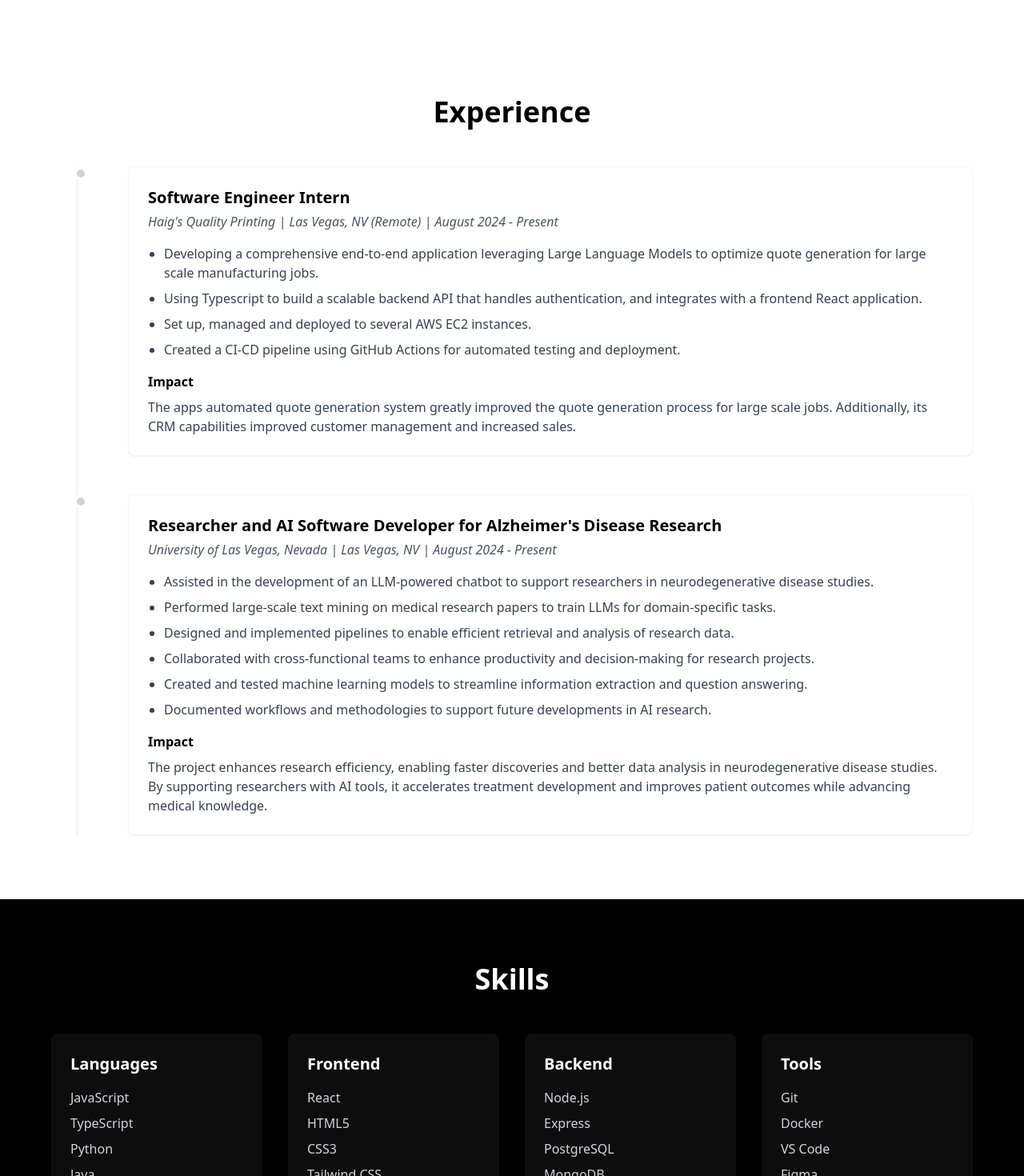
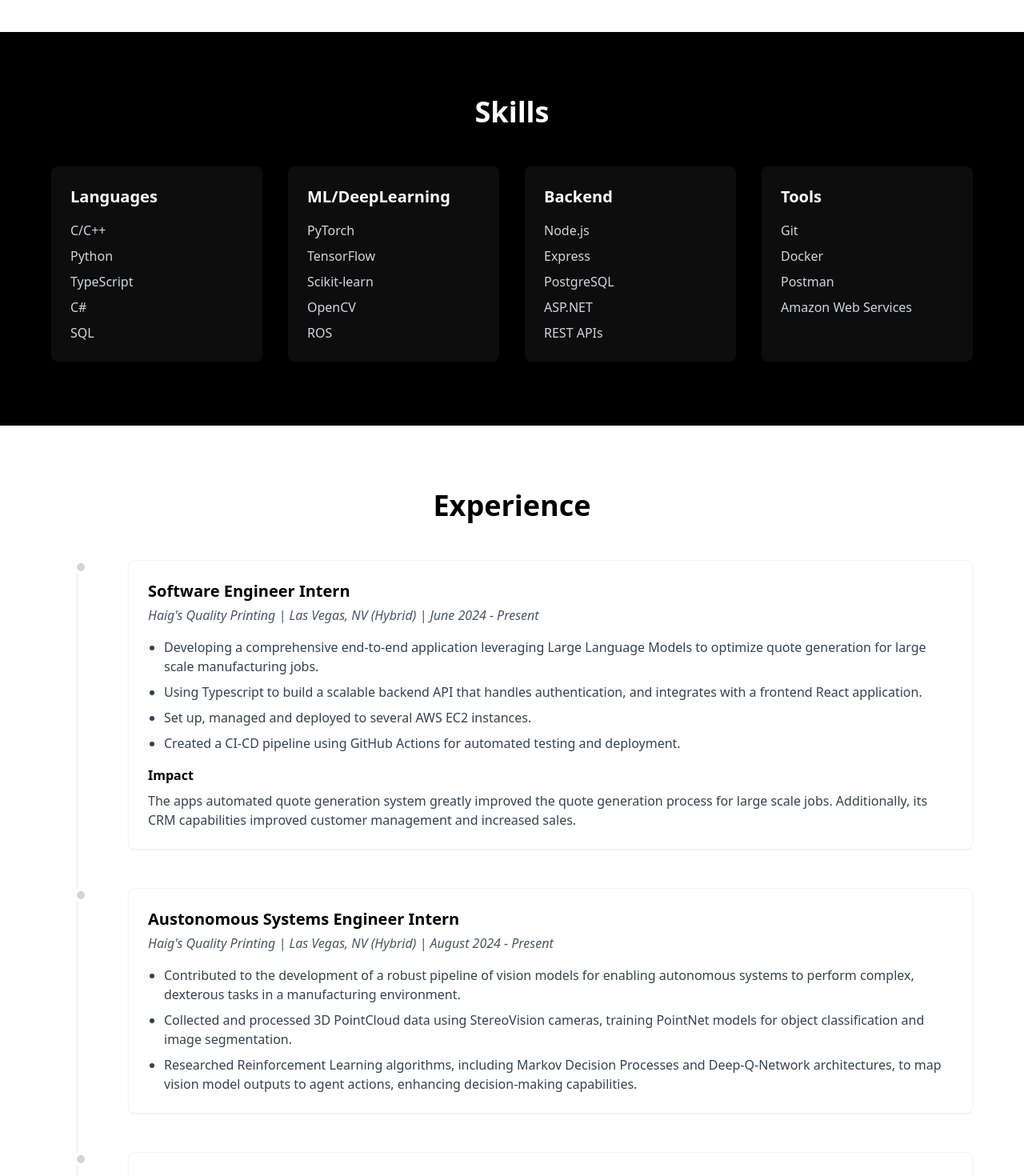
Before and after one commit to AbrehamT/PortfolioSite_Main, a React (Vite) app: page / in a window 1280 px wide. Shown: the part 1460-2930 px from the top of the page at 80% size. Built offline with nearby package versions, Linux system fonts and the light colour scheme.

Commit message:
updated experience and skills

```diff
--- a/src/App.tsx
+++ b/src/App.tsx
@@ -14,9 +14,8 @@ function App() {
       <Header />
       <Hero />
       <About />
+      <Skills />
       <Experience />
-
-      <Skills />
       {/* <Projects /> */}
       <Contact />
       <Footer />
--- a/src/components/Experience.tsx
+++ b/src/components/Experience.tsx
@@ -15,8 +15,8 @@ const experiences: ExperienceItem[] = [
   {
     title: "Software Engineer Intern",
     company: "Haig's Quality Printing",
-    location: "Las Vegas, NV (Remote)",
-    date: "August 2024 - Present",
+    location: "Las Vegas, NV (Hybrid)",
+    date: "June 2024 - Present",
     bullets: [
       "Developing a comprehensive end-to-end application leveraging Large Language Models to optimize quote generation for large scale manufacturing jobs.",
       "Using Typescript to build a scalable backend API that handles authentication, and integrates with a frontend React application.",
@@ -25,6 +25,17 @@ const experiences: ExperienceItem[] = [
       "Created a CI-CD pipeline using GitHub Actions for automated testing and deployment.",
     ],
     impact: "The apps automated quote generation system greatly improved the quote generation process for large scale jobs. Additionally, its CRM capabilities improved customer management and increased sales."
+  },
+  {
+    title: "Austonomous Systems Engineer Intern",
+    company: "Haig's Quality Printing",
+    location: "Las Vegas, NV (Hybrid)",
+    date: "August 2024 - Present",
+    bullets: [
+      "Contributed to the development of a robust pipeline of vision models for enabling autonomous systems to perform complex, dexterous tasks in a manufacturing environment.",
+      "Collected and processed 3D PointCloud data using StereoVision cameras, training PointNet models for object classification and image segmentation.",
+      "Researched Reinforcement Learning algorithms, including Markov Decision Processes and Deep-Q-Network architectures, to map vision model outputs to agent actions, enhancing decision-making capabilities."
+    ],
   },
   {
     title: "Researcher and AI Software Developer for Alzheimer's Disease Research",
--- a/src/components/Skills.tsx
+++ b/src/components/Skills.tsx
@@ -4,19 +4,19 @@ const Skills = () => {
   const skillCategories = [
     {
       title: 'Languages',
-      skills: ['JavaScript', 'TypeScript', 'Python', 'Java', 'SQL']
+      skills: ['C/C++', 'Python', 'TypeScript', 'C#', 'SQL']
     },
     {
-      title: 'Frontend',
-      skills: ['React', 'HTML5', 'CSS3', 'Tailwind CSS', 'Next.js']
+      title: 'ML/DeepLearning',
+      skills: ['PyTorch', 'TensorFlow', 'Scikit-learn', 'OpenCV', 'ROS']
     },
     {
       title: 'Backend',
-      skills: ['Node.js', 'Express', 'PostgreSQL', 'MongoDB', 'REST APIs']
+      skills: ['Node.js', 'Express', 'PostgreSQL', 'ASP.NET', 'REST APIs']
     },
     {
       title: 'Tools',
-      skills: ['Git', 'Docker', 'VS Code', 'Figma', 'Postman']
+      skills: ['Git', 'Docker', 'Postman', 'Amazon Web Services']
     }
   ];
 
```
